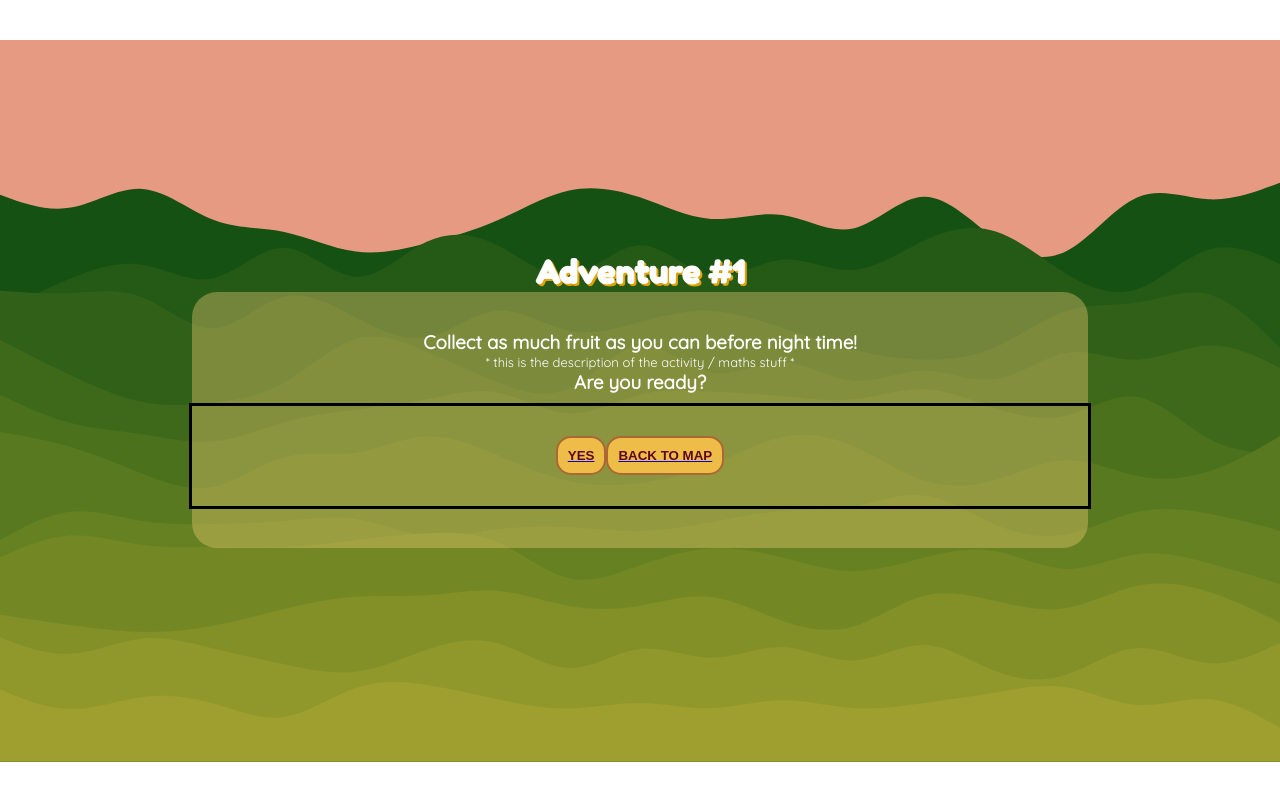
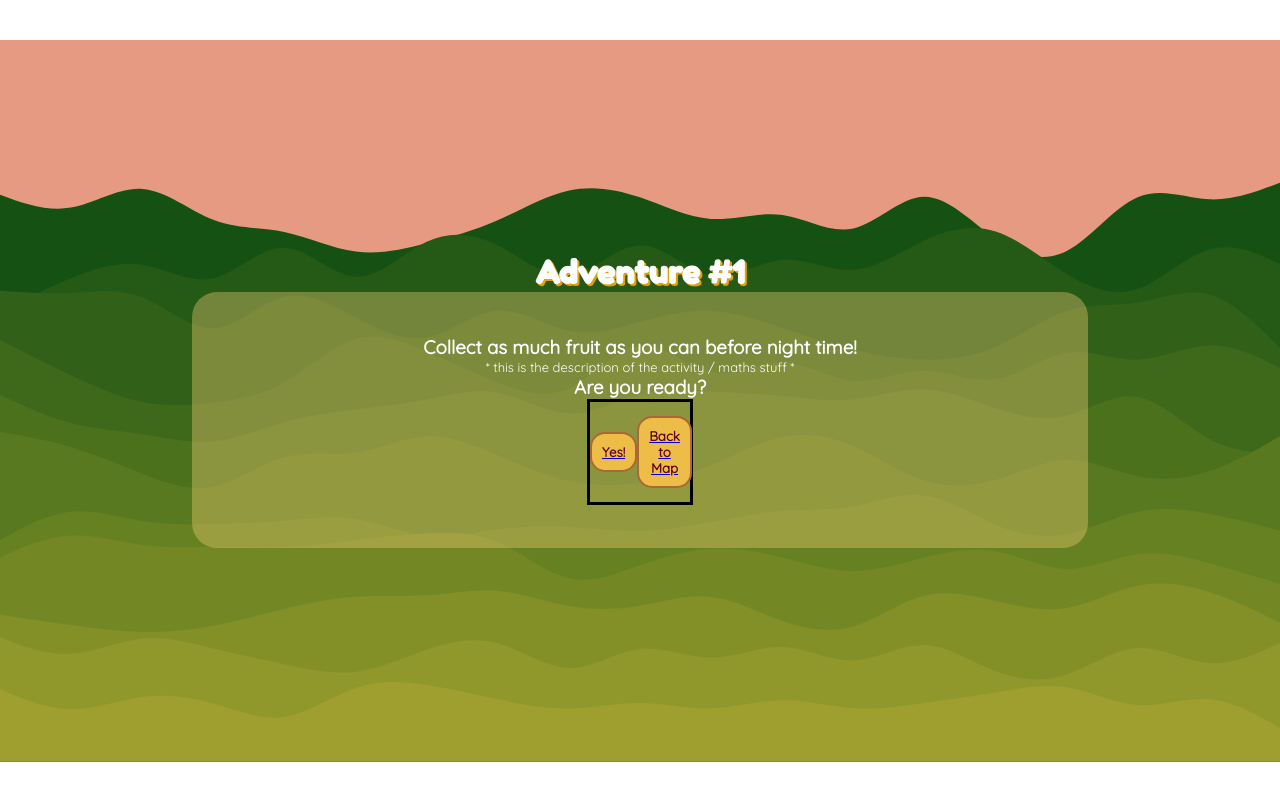
Before and after one commit to SchoolOfCode/final-project_front-end-full-stack-fam, a React (Create React App) app in the folder frontend-final-project/: page /activity-intro in a window 1280 px wide. Built offline with nearby package versions, Linux system fonts and the light colour scheme; no server answers; a web font is replaced by a local one.

Commit message:
began copying over button styling to a separate component. The only changes I've made to app.css are adding quicksand as the button font, and adding text-decoration none to like 72 to try and resolve a bug.

```diff
--- a/frontend-final-project/src/components/App/App.css
+++ b/frontend-final-project/src/components/App/App.css
@@ -61,6 +61,7 @@ body > #root {
 button{
   background-color: var(--btn-bg-clr);
   color: var(--btn-txt-clr);
+  font-family: "Quicksand", sans-serif;
   border: none;
   border-radius: 15px;
   font-weight: bold;
@@ -68,6 +69,7 @@ button{
   border: 2px solid #5f061e76;
   cursor: pointer;
   padding: 1%;
+  text-decoration: none;
 }
 
 button:hover{
--- a/frontend-final-project/src/routes/ActivityIntroPage/ActivityIntroPage.css
+++ b/frontend-final-project/src/routes/ActivityIntroPage/ActivityIntroPage.css
@@ -18,7 +18,7 @@
 
 }
 
-.button-container{
+.the-button-container{
     display: flex;
     flex-direction: row;
     align-items: center;
--- a/frontend-final-project/src/routes/ActivityIntroPage/ActivityIntroPage.js
+++ b/frontend-final-project/src/routes/ActivityIntroPage/ActivityIntroPage.js
@@ -23,16 +23,16 @@ return(
                 Collect as much fruit as you can before night time! </h3>
             <p className='activity-intro-descr'> * this is the description of the activity / maths stuff * </p>
             <h3 className='activity-intro-ready'>Are you ready?</h3>
-            <section className = "button-container">
+            <section className = "the-button-container">
                 <nav>
                     <Link to="/activity">
-                        <button className="start-button">YES</button>
+                        <button className="start-button">Yes!</button>
                     </Link>
                 </nav>
 
                 <nav>
                     <Link to="/expedition">
-                    <button className='back-button'>BACK TO MAP</button>
+                        <button className='back-button'>Back to Map</button>
                     </Link>
                 </nav>
             </section>
--- a/frontend-final-project/src/routes/ActivityPage/ActivityPage.css
+++ b/frontend-final-project/src/routes/ActivityPage/ActivityPage.css
@@ -116,7 +116,7 @@
     border: none;
     outline: none;
     font-size: 30px;
-    color: #2260c5;
+    color: #28c522;
 }
 
 .submit-button{
```
Also changed, not shown: frontend-final-project/src/components/BitsnPieces/TheButton/TheButton.css (+14 -0 lines).
